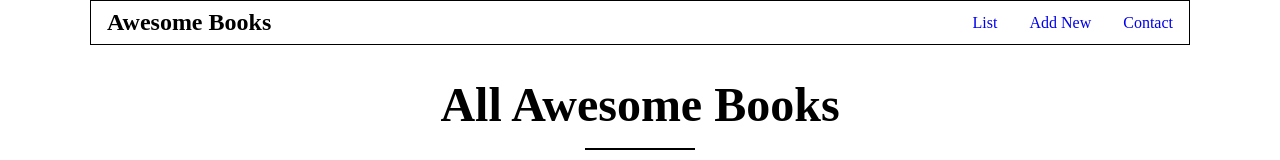
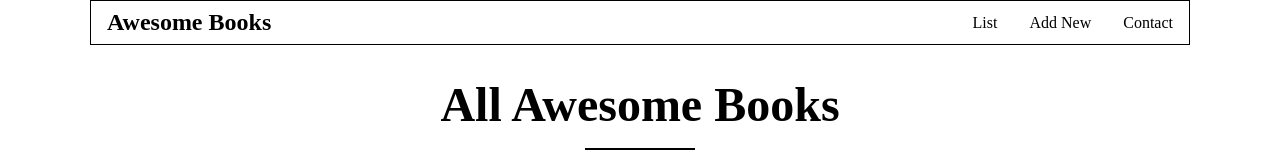
Before and after one commit to gak92/awesome_books_ES6, a website with bundled scripts: page index.html in a window 1280 px wide. Shown: the top 160 px of the page. Built offline with nearby package versions, Linux system fonts and the light colour scheme.

Commit message:
Update font and color for a tag

```diff
--- a/css/index.css
+++ b/css/index.css
@@ -52,6 +52,8 @@ h3 {
 
 .navlist li a {
   text-decoration: none;
+  color: #000;
+  font-size: 1rem;
 }
 
 .show-time {
```
